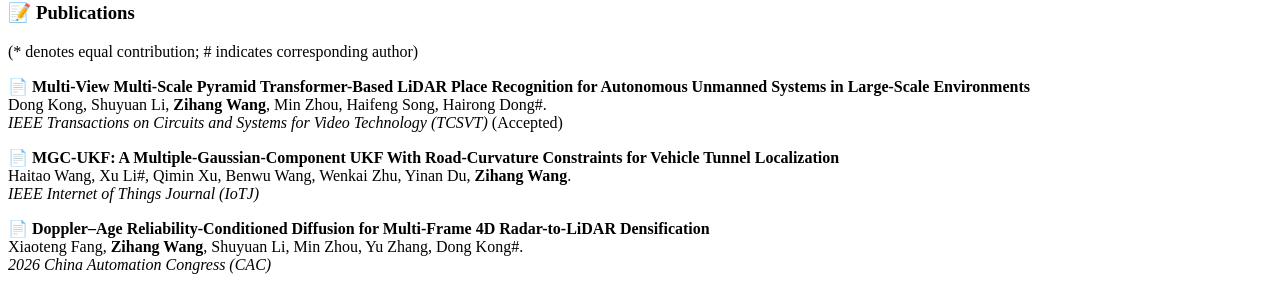
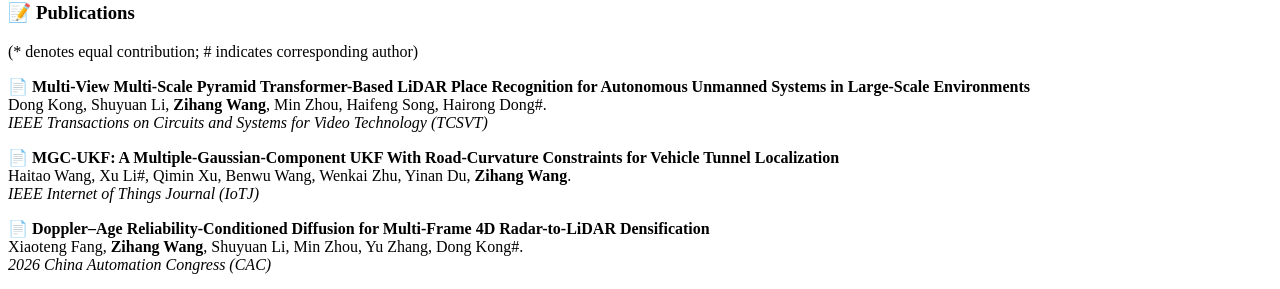
Before and after one commit to wangzihanggg/wangzihanggg.github.io, a Jekyll site: the page built from _pages/includes/pub.md, in a window 1280 px wide and 900 px high, scrolled down 344 px. Shown: the part 146-435 px from the top of the window. Built offline with Jekyll 4.4.1, drawn with Linux system fonts in a browser that asks for light colours; our own code applies the rules of GitHub Pages for plain Markdown files.

Commit message:
Update publication status in pub.md
Removed 'Accepted' status from publication reference.

```diff
--- a/_pages/includes/pub.md
+++ b/_pages/includes/pub.md
@@ -7,7 +7,7 @@
 <p> 📄
   <strong>Multi-View Multi-Scale Pyramid Transformer-Based LiDAR Place Recognition for Autonomous Unmanned Systems in Large-Scale Environments</strong><br>
   Dong Kong, Shuyuan Li, <strong>Zihang Wang</strong>, Min Zhou, Haifeng Song, Hairong Dong#.<br>
-  <em>IEEE Transactions on Circuits and Systems for Video Technology (TCSVT)</em> (Accepted)
+  <em>IEEE Transactions on Circuits and Systems for Video Technology (TCSVT)</em>
 </p>
 
 <p> 📄
```
